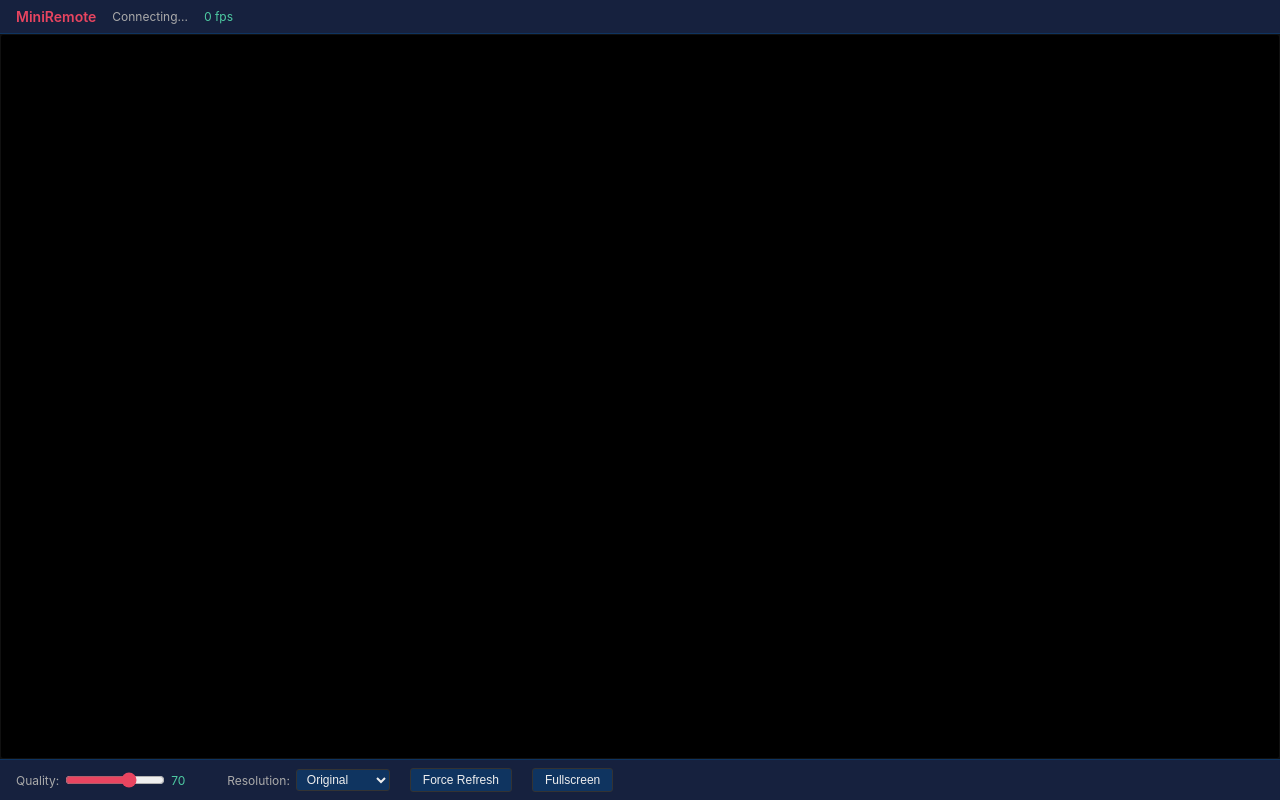
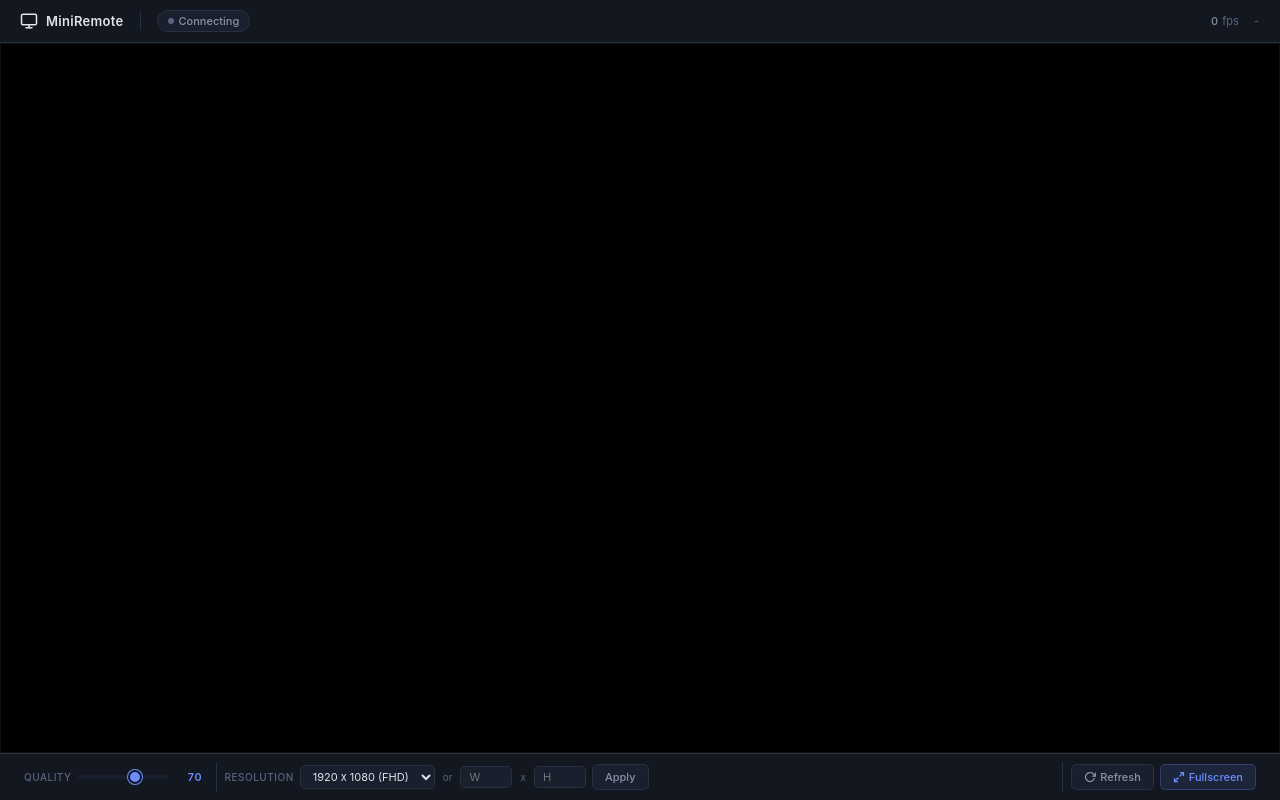
Before and after one commit to RareSpecies233/miniControl, a plain HTML site: page web/index.html in a window 1280 px wide. Drawn offline with Linux system fonts and the light colour scheme; no server answers.

Commit message:
fix: mouse coordinate offset, add resolution presets, redesign UI
- Fix mouse offset caused by object-fit:contain letterboxing by
  calculating actual rendered image position within the canvas element
- Send click coordinates with button events for precise positioning
- Server moves cursor to click position before simulating click

- Add 8 resolution presets from 640x480 to 3840x2160 (4K)
- Add custom width/height input fields for arbitrary resolutions

- Complete UI redesign with dark theme, refined typography,
  SVG icons, status badge with glow, custom range slider,
  and cleaner control bar layout

```diff
--- a/web/index.html
+++ b/web/index.html
@@ -1,61 +1,279 @@
 <!DOCTYPE html>
-<html lang="zh-CN">
+<html lang="en">
 <head>
 <meta charset="UTF-8">
 <meta name="viewport" content="width=device-width, initial-scale=1.0">
-<title>MiniRemote - Remote Desktop</title>
+<title>MiniRemote</title>
 <style>
+:root {
+  --bg-primary: #0b0e14;
+  --bg-secondary: #131720;
+  --bg-tertiary: #1a1f2e;
+  --bg-elevated: #1e2436;
+  --border: #2a3044;
+  --border-focus: #3d4663;
+  --text-primary: #e1e4eb;
+  --text-secondary: #8b92a8;
+  --text-muted: #5c6380;
+  --accent: #6c8cff;
+  --accent-hover: #8ba4ff;
+  --accent-dim: rgba(108,140,255,0.12);
+  --green: #4ade80;
+  --green-dim: rgba(74,222,128,0.12);
+  --red: #f87171;
+  --radius: 8px;
+  --radius-sm: 5px;
+}
 * { margin: 0; padding: 0; box-sizing: border-box; }
-body { background: #1a1a2e; color: #eee; font-family: -apple-system, BlinkMacSystemFont, 'Segoe UI', sans-serif; overflow: hidden; height: 100vh; display: flex; flex-direction: column; }
-#header { background: #16213e; padding: 8px 16px; display: flex; align-items: center; gap: 16px; border-bottom: 1px solid #0f3460; flex-shrink: 0; }
-#header h1 { font-size: 14px; font-weight: 600; color: #e94560; }
-.status { font-size: 12px; color: #aaa; }
-.status.connected { color: #4ecca3; }
-#canvas-wrap { flex: 1; display: flex; align-items: center; justify-content: center; overflow: hidden; background: #000; }
-canvas { display: block; width: 100%; height: 100%; object-fit: contain; cursor: crosshair; }
-#controls { background: #16213e; padding: 8px 16px; display: flex; align-items: center; gap: 20px; border-top: 1px solid #0f3460; flex-shrink: 0; flex-wrap: wrap; }
-.ctrl-group { display: flex; align-items: center; gap: 6px; font-size: 12px; }
-.ctrl-group label { color: #aaa; white-space: nowrap; }
-.ctrl-group input[type=range] { width: 100px; accent-color: #e94560; }
-.ctrl-group select { background: #0f3460; color: #eee; border: 1px solid #333; padding: 2px 6px; border-radius: 3px; font-size: 12px; }
-.ctrl-group span { color: #4ecca3; min-width: 36px; }
-button { background: #0f3460; color: #eee; border: 1px solid #333; padding: 4px 12px; border-radius: 3px; cursor: pointer; font-size: 12px; transition: background 0.2s; }
-button:hover { background: #e94560; border-color: #e94560; }
-#fps { color: #4ecca3; font-size: 12px; font-variant-numeric: tabular-nums; }
-#resolution-info { color: #aaa; font-size: 11px; }
+body {
+  background: var(--bg-primary);
+  color: var(--text-primary);
+  font-family: 'Inter', -apple-system, BlinkMacSystemFont, 'Segoe UI', system-ui, sans-serif;
+  overflow: hidden;
+  height: 100vh;
+  display: flex;
+  flex-direction: column;
+}
+
+/* Header */
+.header {
+  background: var(--bg-secondary);
+  border-bottom: 1px solid var(--border);
+  padding: 10px 20px;
+  display: flex;
+  align-items: center;
+  gap: 16px;
+  flex-shrink: 0;
+  z-index: 10;
+}
+.header .logo {
+  display: flex;
+  align-items: center;
+  gap: 8px;
+}
+.header .logo svg { width: 18px; height: 18px; }
+.header .logo span {
+  font-size: 13px;
+  font-weight: 600;
+  letter-spacing: 0.3px;
+  color: var(--text-primary);
+}
+.header .sep {
+  width: 1px;
+  height: 18px;
+  background: var(--border);
+}
+.status-badge {
+  display: inline-flex;
+  align-items: center;
+  gap: 5px;
+  font-size: 11px;
+  font-weight: 500;
+  padding: 3px 10px;
+  border-radius: 20px;
+  background: var(--bg-tertiary);
+  border: 1px solid var(--border);
+  color: var(--text-secondary);
+  transition: all 0.2s;
+}
+.status-badge .dot {
+  width: 6px;
+  height: 6px;
+  border-radius: 50%;
+  background: var(--text-muted);
+  transition: background 0.2s;
+}
+.status-badge.connected { color: var(--green); border-color: rgba(74,222,128,0.2); background: var(--green-dim); }
+.status-badge.connected .dot { background: var(--green); box-shadow: 0 0 6px var(--green); }
+.header-stats {
+  display: flex;
+  align-items: center;
+  gap: 14px;
+  margin-left: auto;
+  font-size: 11px;
+  color: var(--text-muted);
+  font-variant-numeric: tabular-nums;
+}
+.header-stats .stat { display: flex; align-items: center; gap: 4px; }
+.header-stats .stat b { color: var(--text-secondary); font-weight: 500; }
+
+/* Canvas */
+#canvas-wrap {
+  flex: 1;
+  display: flex;
+  align-items: center;
+  justify-content: center;
+  overflow: hidden;
+  background: #000;
+  position: relative;
+}
+canvas {
+  display: block;
+  width: 100%;
+  height: 100%;
+  object-fit: contain;
+  cursor: crosshair;
+}
+
+/* Controls */
+.controls {
+  background: var(--bg-secondary);
+  border-top: 1px solid var(--border);
+  padding: 8px 16px;
+  display: flex;
+  align-items: center;
+  gap: 6px;
+  flex-shrink: 0;
+  flex-wrap: wrap;
+}
+.ctrl {
+  display: flex;
+  align-items: center;
+  gap: 6px;
+  padding: 0 8px;
+  height: 30px;
+  font-size: 11px;
+}
+.ctrl + .ctrl { border-left: 1px solid var(--border); }
+.ctrl label {
+  color: var(--text-muted);
+  white-space: nowrap;
+  font-weight: 500;
+  text-transform: uppercase;
+  letter-spacing: 0.5px;
+  font-size: 10px;
+}
+.ctrl input[type=range] {
+  -webkit-appearance: none;
+  width: 90px;
+  height: 4px;
+  background: var(--bg-tertiary);
+  border-radius: 2px;
+  outline: none;
+}
+.ctrl input[type=range]::-webkit-slider-thumb {
+  -webkit-appearance: none;
+  width: 14px;
+  height: 14px;
+  border-radius: 50%;
+  background: var(--accent);
+  cursor: pointer;
+  border: 2px solid var(--bg-secondary);
+  box-shadow: 0 0 0 1px var(--accent);
+  transition: transform 0.15s;
+}
+.ctrl input[type=range]::-webkit-slider-thumb:hover { transform: scale(1.15); }
+.ctrl input[type=range]::-moz-range-thumb {
+  width: 14px; height: 14px; border-radius: 50%;
+  background: var(--accent); cursor: pointer;
+  border: 2px solid var(--bg-secondary);
+}
+.ctrl .val {
+  color: var(--accent);
+  min-width: 28px;
+  text-align: right;
+  font-weight: 600;
+  font-variant-numeric: tabular-nums;
+}
+.ctrl select, .ctrl input[type=number] {
+  background: var(--bg-tertiary);
+  color: var(--text-primary);
+  border: 1px solid var(--border);
+  padding: 3px 8px;
+  border-radius: var(--radius-sm);
+  font-size: 11px;
+  font-family: inherit;
+  outline: none;
+  transition: border-color 0.2s;
+}
+.ctrl select:focus, .ctrl input[type=number]:focus { border-color: var(--accent); }
+.ctrl select { cursor: pointer; }
+.ctrl input[type=number] {
+  width: 52px;
+  -moz-appearance: textfield;
+}
+.ctrl input[type=number]::-webkit-outer-spin-button,
+.ctrl input[type=number]::-webkit-inner-spin-button { -webkit-appearance: none; margin: 0; }
+.ctrl .x-sep { color: var(--text-muted); font-size: 10px; margin: 0 2px; }
+.btn {
+  display: inline-flex;
+  align-items: center;
+  gap: 4px;
+  background: var(--bg-tertiary);
+  color: var(--text-secondary);
+  border: 1px solid var(--border);
+  padding: 4px 12px;
+  border-radius: var(--radius-sm);
+  cursor: pointer;
+  font-size: 11px;
+  font-family: inherit;
+  font-weight: 500;
+  transition: all 0.15s;
+  height: 26px;
+  white-space: nowrap;
+}
+.btn:hover { background: var(--bg-elevated); border-color: var(--border-focus); color: var(--text-primary); }
+.btn:active { transform: scale(0.97); }
+.btn.accent { background: var(--accent-dim); border-color: rgba(108,140,255,0.25); color: var(--accent); }
+.btn.accent:hover { background: rgba(108,140,255,0.2); }
 </style>
 </head>
 <body>
-<div id="header">
-    <h1>MiniRemote</h1>
-    <span id="status" class="status">Connecting...</span>
-    <span id="fps">0 fps</span>
-    <span id="resolution-info"></span>
+<div class="header">
+  <div class="logo">
+    <svg viewBox="0 0 24 24" fill="none" stroke="currentColor" stroke-width="2" stroke-linecap="round" stroke-linejoin="round">
+      <rect x="2" y="3" width="20" height="14" rx="2"/>
+      <line x1="8" y1="21" x2="16" y2="21"/>
+      <line x1="12" y1="17" x2="12" y2="21"/>
+    </svg>
+    <span>MiniRemote</span>
   </div>
+  <div class="sep"></div>
+  <div id="status" class="status-badge"><span class="dot"></span>Connecting</div>
+  <div class="header-stats">
+    <div class="stat"><b id="fps">0</b> fps</div>
+    <div class="stat" id="resolution-info">-</div>
+  </div>
+</div>
+
 <div id="canvas-wrap">
   <canvas id="screen"></canvas>
 </div>
-<div id="controls">
-    <div class="ctrl-group">
-        <label>Quality:</label>
+
+<div class="controls">
+  <div class="ctrl">
+    <label>Quality</label>
     <input type="range" id="quality" min="10" max="100" value="70">
-        <span id="quality-val">70</span>
+    <span class="val" id="quality-val">70</span>
   </div>
-    <div class="ctrl-group">
-        <label>Resolution:</label>
+  <div class="ctrl">
+    <label>Resolution</label>
     <select id="resolution">
-            <option value="0x0">Original</option>
-            <option value="1920x1080">1920x1080</option>
-            <option value="1280x720">1280x720</option>
-            <option value="1024x768">1024x768</option>
-            <option value="640x480">640x480</option>
+      <option value="0x0">Native</option>
+      <option value="3840x2160">3840 x 2160 (4K)</option>
+      <option value="2560x1440">2560 x 1440 (2K)</option>
+      <option value="1920x1080" selected>1920 x 1080 (FHD)</option>
+      <option value="1600x900">1600 x 900</option>
+      <option value="1280x720">1280 x 720 (HD)</option>
+      <option value="1024x768">1024 x 768</option>
+      <option value="800x600">800 x 600</option>
+      <option value="640x480">640 x 480</option>
     </select>
+    <span class="x-sep">or</span>
+    <input type="number" id="custom-w" placeholder="W" min="64" max="7680" step="1">
+    <span class="x-sep">x</span>
+    <input type="number" id="custom-h" placeholder="H" min="64" max="4320" step="1">
+    <button class="btn" id="apply-custom">Apply</button>
   </div>
-    <div class="ctrl-group">
-        <button id="refresh-btn">Force Refresh</button>
-    </div>
-    <div class="ctrl-group">
-        <button id="fullscreen-btn">Fullscreen</button>
+  <div class="ctrl" style="margin-left:auto;">
+    <button class="btn" id="refresh-btn">
+      <svg width="12" height="12" viewBox="0 0 24 24" fill="none" stroke="currentColor" stroke-width="2.5" stroke-linecap="round" stroke-linejoin="round"><polyline points="23 4 23 10 17 10"/><path d="M20.49 15a9 9 0 1 1-2.12-9.36L23 10"/></svg>
+      Refresh
+    </button>
+    <button class="btn accent" id="fullscreen-btn">
+      <svg width="12" height="12" viewBox="0 0 24 24" fill="none" stroke="currentColor" stroke-width="2.5" stroke-linecap="round" stroke-linejoin="round"><polyline points="15 3 21 3 21 9"/><polyline points="9 21 3 21 3 15"/><line x1="21" y1="3" x2="14" y2="10"/><line x1="3" y1="21" x2="10" y2="14"/></svg>
+      Fullscreen
+    </button>
   </div>
 </div>
 
@@ -67,6 +285,9 @@ const fpsEl = document.getElementById('fps');
 const qualitySlider = document.getElementById('quality');
 const qualityVal = document.getElementById('quality-val');
 const resolutionSel = document.getElementById('resolution');
+const customW = document.getElementById('custom-w');
+const customH = document.getElementById('custom-h');
+const applyCustom = document.getElementById('apply-custom');
 const refreshBtn = document.getElementById('refresh-btn');
 const fullscreenBtn = document.getElementById('fullscreen-btn');
 const resInfo = document.getElementById('resolution-info');
@@ -75,6 +296,22 @@ let frameCount = 0;
 let lastFpsTime = Date.now();
 let screenW = 0, screenH = 0;
 let polling = false;
+
+// --- Mouse coordinate mapping (accounts for object-fit: contain letterboxing) ---
+function getCanvasCoords(e) {
+  const rect = canvas.getBoundingClientRect();
+  const cw = canvas.width, ch = canvas.height;
+  const ew = rect.width, eh = rect.height;
+  const scale = Math.min(ew / cw, eh / ch);
+  const dw = cw * scale, dh = ch * scale;
+  const ox = (ew - dw) / 2, oy = (eh - dh) / 2;
+  const ix = e.clientX - rect.left - ox;
+  const iy = e.clientY - rect.top - oy;
+  return {
+    x: Math.round(ix / scale),
+    y: Math.round(iy / scale)
+  };
+}
 
 async function sendInput(data) {
   try {
@@ -94,11 +331,7 @@ async function pollFrame() {
         const blob = await res.blob();
         const url = URL.createObjectURL(blob);
         const img = new Image();
-                await new Promise((resolve) => {
-                    img.onload = resolve;
-                    img.onerror = resolve;
-                    img.src = url;
-                });
+        await new Promise(r => { img.onload = r; img.onerror = r; img.src = url; });
         if (img.complete && img.naturalWidth > 0) {
           if (img.width !== canvas.width || img.height !== canvas.height) {
             canvas.width = img.width;
@@ -109,14 +342,14 @@ async function pollFrame() {
           }
           ctx.drawImage(img, 0, 0);
           statusEl.textContent = 'Connected';
-                    statusEl.className = 'status connected';
+          statusEl.className = 'status-badge connected';
           frameCount++;
         }
         URL.revokeObjectURL(url);
       }
     } catch (e) {
-            statusEl.textContent = 'Connecting...';
-            statusEl.className = 'status';
+      statusEl.textContent = 'Connecting';
+      statusEl.className = 'status-badge';
     }
     await new Promise(r => setTimeout(r, 180));
   }
@@ -126,31 +359,31 @@ setInterval(() => {
   const now = Date.now();
   const elapsed = (now - lastFpsTime) / 1000;
   if (elapsed >= 1) {
-        fpsEl.textContent = Math.round(frameCount / elapsed) + ' fps';
+    fpsEl.textContent = Math.round(frameCount / elapsed);
     frameCount = 0;
     lastFpsTime = now;
   }
 }, 500);
 
+// --- Mouse events ---
 canvas.addEventListener('mousemove', (e) => {
-    const rect = canvas.getBoundingClientRect();
-    const scaleX = screenW / rect.width;
-    const scaleY = screenH / rect.height;
-    const x = Math.round((e.clientX - rect.left) * scaleX);
-    const y = Math.round((e.clientY - rect.top) * scaleY);
+  const { x, y } = getCanvasCoords(e);
   sendInput({ type: 'mouse_move', x, y });
 });
 
 canvas.addEventListener('mousedown', (e) => {
   e.preventDefault();
+  canvas.focus();
   const btn = e.button === 0 ? 'left' : e.button === 2 ? 'right' : 'middle';
-    sendInput({ type: 'mouse_button', button: btn, pressed: true });
+  const { x, y } = getCanvasCoords(e);
+  sendInput({ type: 'mouse_button', button: btn, pressed: true, x, y });
 });
 
 canvas.addEventListener('mouseup', (e) => {
   e.preventDefault();
   const btn = e.button === 0 ? 'left' : e.button === 2 ? 'right' : 'middle';
-    sendInput({ type: 'mouse_button', button: btn, pressed: false });
+  const { x, y } = getCanvasCoords(e);
+  sendInput({ type: 'mouse_button', button: btn, pressed: false, x, y });
 });
 
 canvas.addEventListener('contextmenu', (e) => e.preventDefault());
@@ -160,6 +393,7 @@ canvas.addEventListener('wheel', (e) => {
   sendInput({ type: 'mouse_scroll', dx: e.deltaX || 0, dy: e.deltaY || 0 });
 }, { passive: false });
 
+// --- Keyboard events ---
 document.addEventListener('keydown', (e) => {
   if (e.target.tagName === 'INPUT' || e.target.tagName === 'SELECT') return;
   e.preventDefault();
@@ -172,6 +406,7 @@ document.addEventListener('keyup', (e) => {
   sendInput({ type: 'key', key: e.key, code: e.code, pressed: false });
 });
 
+// --- Controls ---
 qualitySlider.addEventListener('input', () => {
   qualityVal.textContent = qualitySlider.value;
 });
@@ -184,37 +419,59 @@ qualitySlider.addEventListener('change', () => {
   });
 });
 
-resolutionSel.addEventListener('change', () => {
-    const [w, h] = resolutionSel.value.split('x').map(Number);
+function applyResolution(w, h) {
   fetch('/api/config', {
     method: 'POST',
     headers: { 'Content-Type': 'application/json' },
     body: JSON.stringify({ width: w, height: h })
   });
+}
+
+resolutionSel.addEventListener('change', () => {
+  const [w, h] = resolutionSel.value.split('x').map(Number);
+  applyResolution(w, h);
+  customW.value = w || '';
+  customH.value = h || '';
+});
+
+applyCustom.addEventListener('click', () => {
+  const w = parseInt(customW.value) || 0;
+  const h = parseInt(customH.value) || 0;
+  if (w > 0 && h > 0) {
+    applyResolution(w, h);
+    // Sync dropdown if matching preset
+    const opt = resolutionSel.querySelector(`option[value="${w}x${h}"]`);
+    if (opt) resolutionSel.value = `${w}x${h}`;
+    else resolutionSel.value = '0x0';
+  }
 });
 
 refreshBtn.addEventListener('click', () => {
   fetch('/api/refresh', { method: 'POST' });
-    refreshBtn.textContent = 'Refreshing...';
-    setTimeout(() => { refreshBtn.textContent = 'Force Refresh'; }, 500);
+  refreshBtn.style.pointerEvents = 'none';
+  refreshBtn.style.opacity = '0.5';
+  setTimeout(() => { refreshBtn.style.pointerEvents = ''; refreshBtn.style.opacity = ''; }, 400);
 });
 
 fullscreenBtn.addEventListener('click', () => {
   const wrap = document.getElementById('canvas-wrap');
   if (!document.fullscreenElement) {
     wrap.requestFullscreen().catch(() => {});
-        fullscreenBtn.textContent = 'Exit Fullscreen';
   } else {
     document.exitFullscreen();
-        fullscreenBtn.textContent = 'Fullscreen';
   }
 });
 
 document.addEventListener('fullscreenchange', () => {
-    fullscreenBtn.textContent = document.fullscreenElement ? 'Exit Fullscreen' : 'Fullscreen';
+  const label = fullscreenBtn.querySelector('svg').nextSibling;
+  if (document.fullscreenElement) {
+    fullscreenBtn.childNodes[1].textContent = ' Exit FS ';
+  } else {
+    fullscreenBtn.childNodes[1].textContent = ' Fullscreen ';
+  }
 });
 
-// Load initial config
+// --- Init ---
 fetch('/api/config').then(r => r.json()).then(cfg => {
   qualitySlider.value = cfg.quality;
   qualityVal.textContent = cfg.quality;
@@ -225,7 +482,6 @@ fetch('/api/config').then(r => r.json()).then(cfg => {
 
 canvas.tabIndex = 0;
 canvas.focus();
-
 polling = true;
 pollFrame();
 </script>
```
Also changed, not shown: 1 other file. Lines whose indentation alone changed are shown as unchanged.
